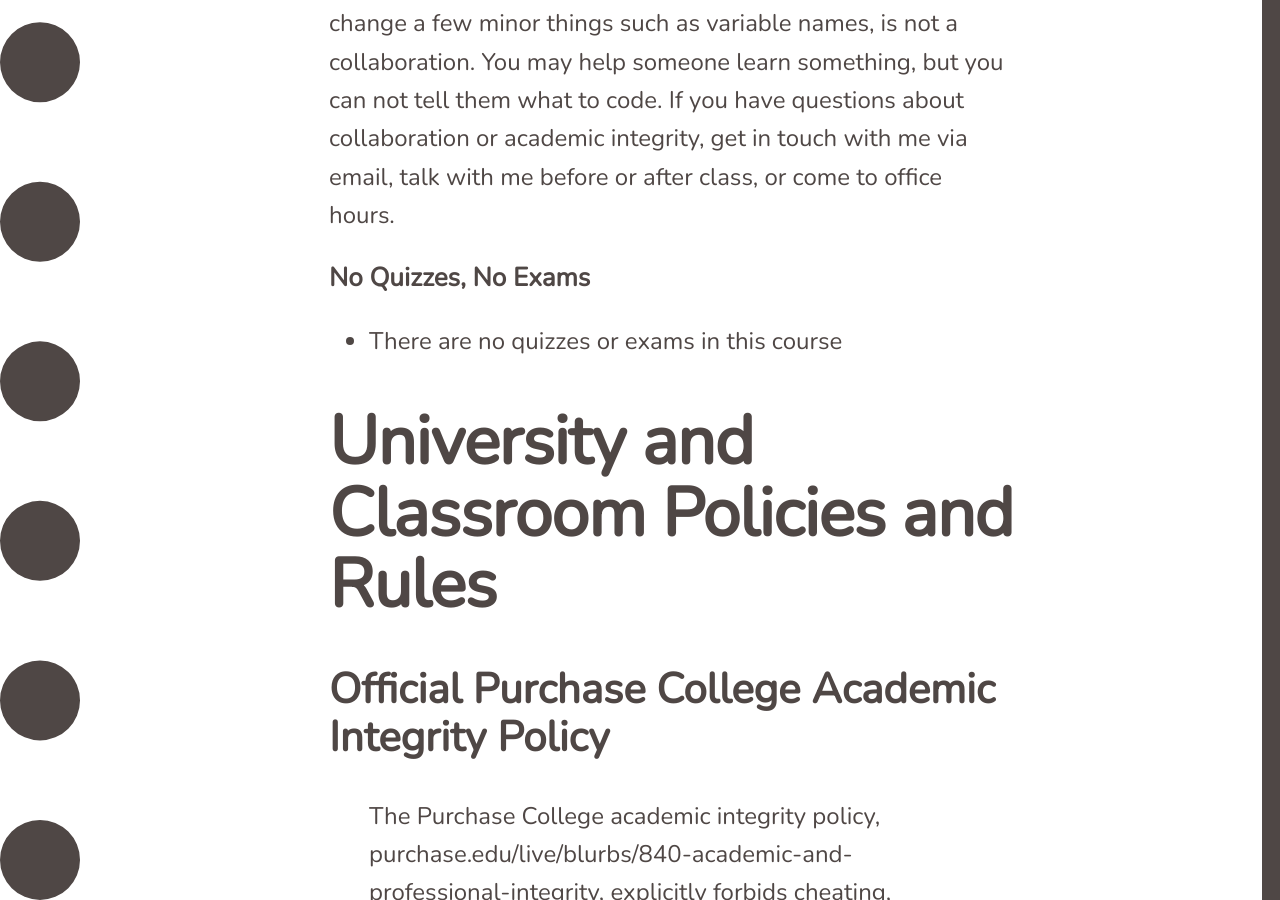
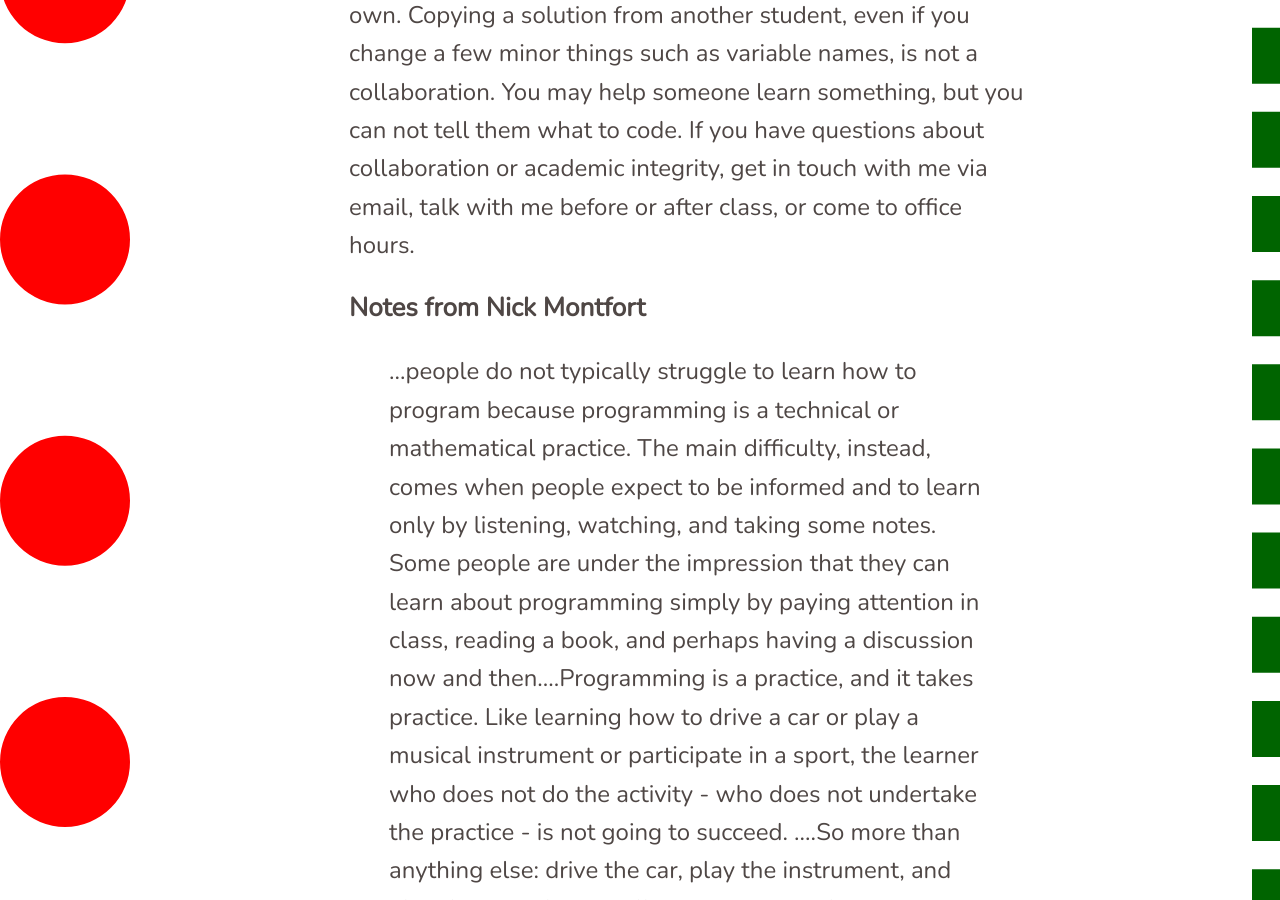
Before and after one commit to lee2sman/p4va_spring2024, a Jekyll site: the page built from _posts/2023-08-28-syllabus.md, in a window 1280 px wide and 900 px high, scrolled down 9230 px. Built offline with Jekyll 4.4.1, drawn with Linux system fonts in a browser that asks for light colours; nearby versions of some CDN libraries; some of the changed text lies outside the part shown.

Commit message:
update for 2024 edition

```diff
--- a/_config.yml
+++ b/_config.yml
@@ -14,7 +14,7 @@ sass:
 # Customise atom feed settings (this is where Jekyll-Feed gets configuration information)
 
 title:		      "Programming for Visual Artists"
-description:	      "Course website for Programming for Visual Artists at Purchase College, fall 2023."
+description:	      "Course website for Programming for Visual Artists at Purchase College, spring 2024."
 author:              "Lee Tusman"
 
 
--- a/_posts/2023-08-28-syllabus.md
+++ b/_posts/2023-08-28-syllabus.md
@@ -120,13 +120,15 @@ This class REQUIRES collaboration!
 
 Coding can be difficult, and struggling with the material is part of the learning process. Students are allowed to collaborate to learn from each other. Do not collaborate in order to simply find out a solution to a project. Each participant should contribute approximately equally, and what you turn in should be your own. Copying a solution from another student, even if you change a few minor things such as variable names, is not a collaboration. You may help someone learn something, but you can not tell them what to code. If you have questions about collaboration or academic integrity, get in touch with me via email, talk with me before or after class, or come to office hours.
 
+### Notes from Nick Montfort
 
-### No Quizzes, No Exams
+> ...people do not typically struggle to learn how to program because programming is a technical or mathematical practice.
+> The main difficulty, instead, comes when people expect to be informed and to learn only by listening, watching, and taking some notes. Some people are under the impression that they can learn about programming simply by paying attention in class, reading a book, and perhaps having a discussion now and then....Programming is a practice, and it takes practice. Like learning how to drive a car or play a musical instrument or participate in a sport, the learner who does not do the activity - who does not undertake the practice - is not going to succeed.
+> ....So more than anything else: drive the car, play the instrument, and play the sport by actually programming the computer, often and like you mean it.
 
-* There are no quizzes or exams in this course
+*Montfort, Nick. Exploratory Programming for the Arts and Humanities, 2nd edition, The MIT Press, 2021. Page 335, accessed 2024-01-21*
 
-
-# University and Classroom Policies and Rules
+## University and Classroom Policies and Rules
 
 ## Official Purchase College Academic Integrity Policy
 
--- a/assets/css/3-sections/_default.sass
+++ b/assets/css/3-sections/_default.sass
@@ -4,10 +4,10 @@ html
   min-height: 100vh
 
 html
-  border-top: 70px groove #4f4745
-  border-left: 80px dotted #4f4745
-  border-bottom: 48px groove #4f4745
-  border-right: 18px inset #4f4745
+  border-top: 100px groove rebeccapurple
+  border-left: 130px dotted red
+  border-bottom: 88px inset blue
+  border-right: 28px dashed darkgreen
   border-radius: 10px 5px 0 0
   box-sizing: border-box
   min-height: 100vh
```
Also changed, not shown: other parts of _posts/2023-08-28-syllabus.md (+4 -4 lines), index.md (+1 -1 lines).
